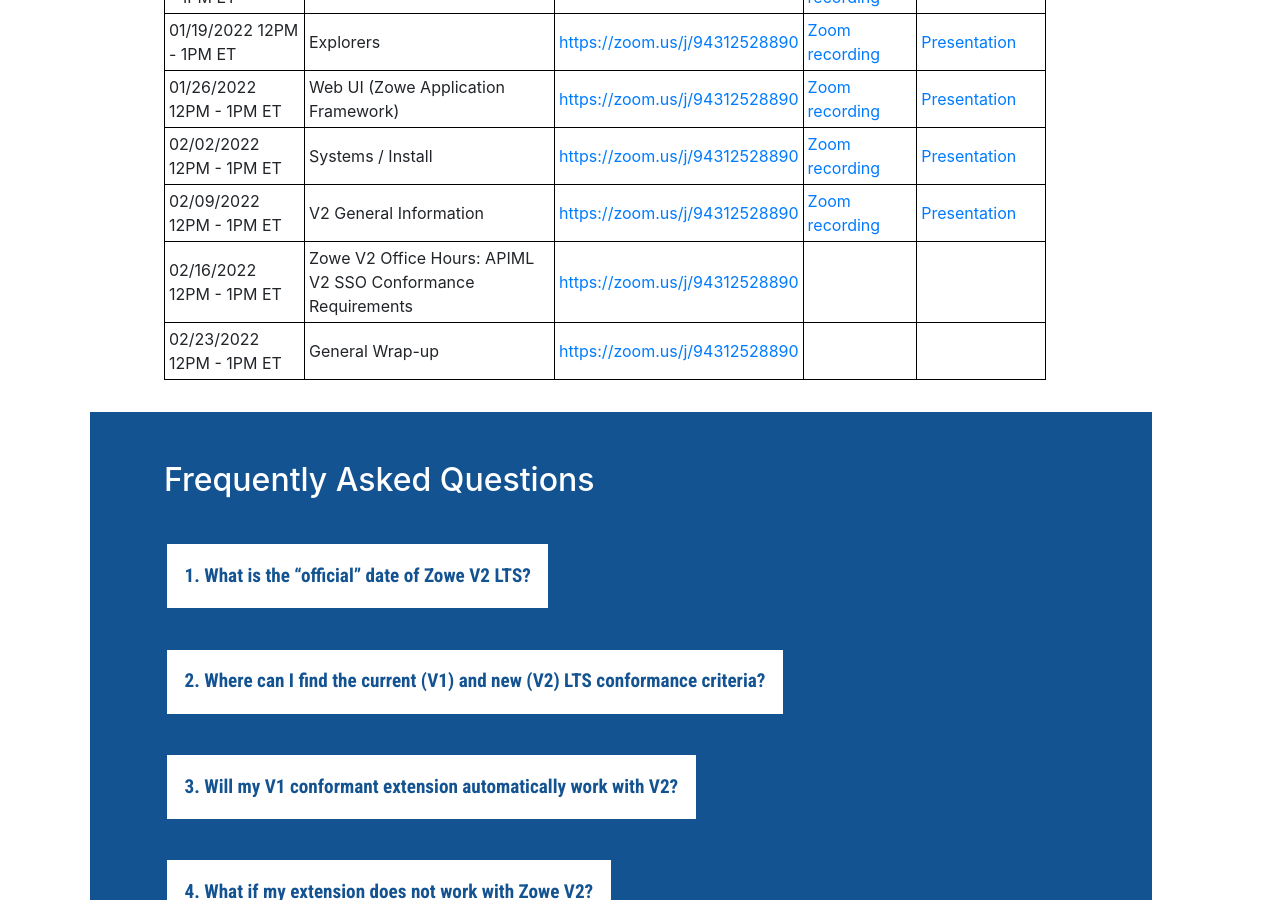
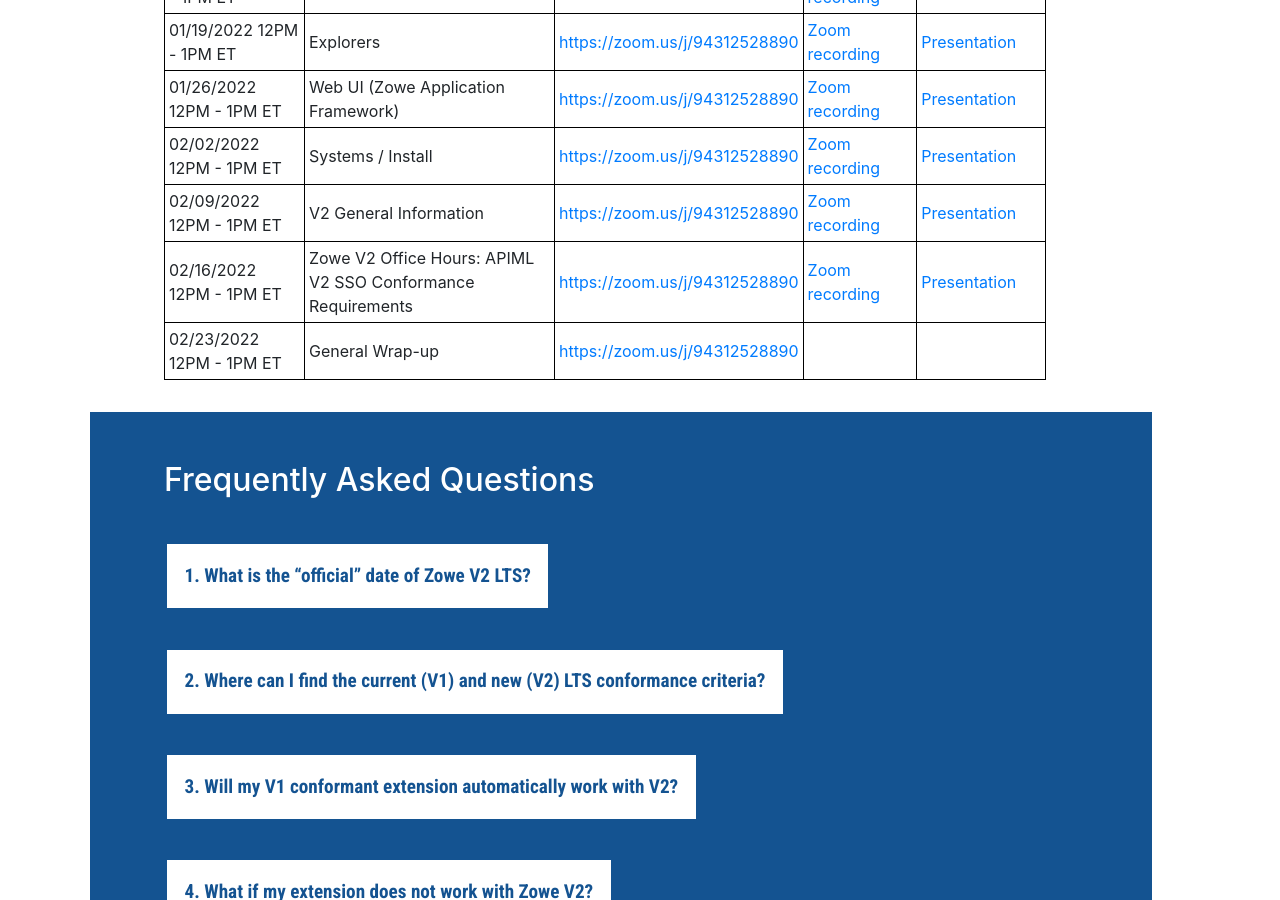
Before and after one commit to zowe/zowe.github.io, a Jekyll site: the page built from vNext.md, in a window 1280 px wide and 900 px high, scrolled down 7740 px. Built offline with Jekyll 4.4.1, drawn with Linux system fonts in a browser that asks for light colours; our own code applies the rules of GitHub Pages for plain Markdown files.

Commit message:
Add APIML SSO Office Hours
Signed-off-by: Jakub Balhar <jakub.balhar@broadcom.net>

```diff
--- a/vNext.md
+++ b/vNext.md
@@ -461,8 +461,8 @@
       <td>02/16/2022 12PM - 1PM ET</td>
       <td>Zowe V2 Office Hours: APIML V2 SSO Conformance Requirements</td>
       <td><a href="https://zoom.us/j/94312528890">https://zoom.us/j/94312528890</a></td>
-      <td></td>
-      <td></td>
+      <td><a href="https://zoom.us/rec/share/HnjeQF3ifgJLCdRMnPVqRW76BhQmf9-b4zYM6ZLv9o0j1JE8K1E1dDQTXGG8MYsK.NKmWwZQXL8ku-Oiu?startTime=1645030329000">Zoom recording</a></td>
+      <td><a href="https://ibm.box.com/s/c39z34bshf2g865bwzsiwkirny9zb9cj">Presentation</a></td>
     </tr>
     <tr>
       <td>02/23/2022 12PM - 1PM ET</td>
```
